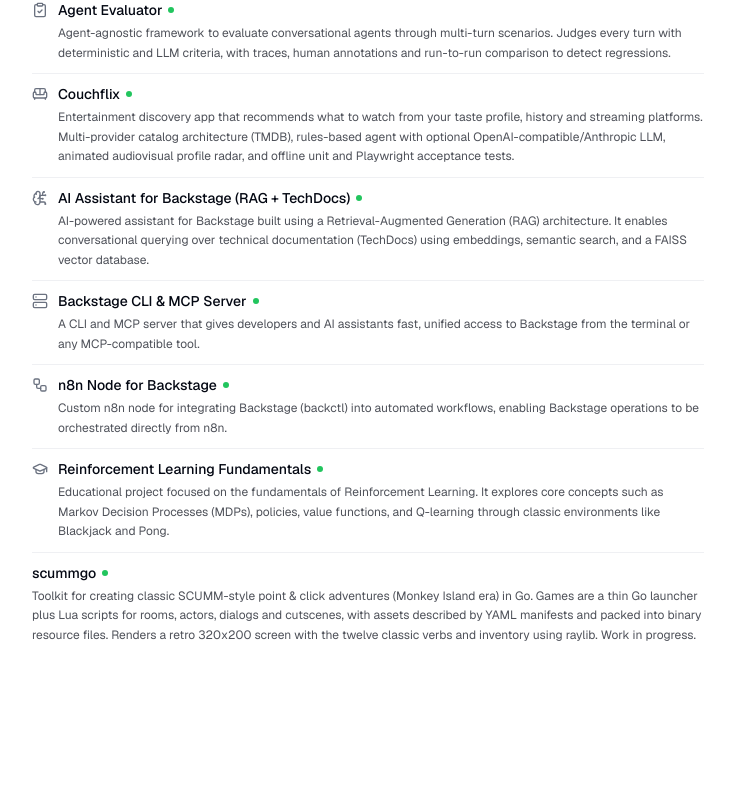
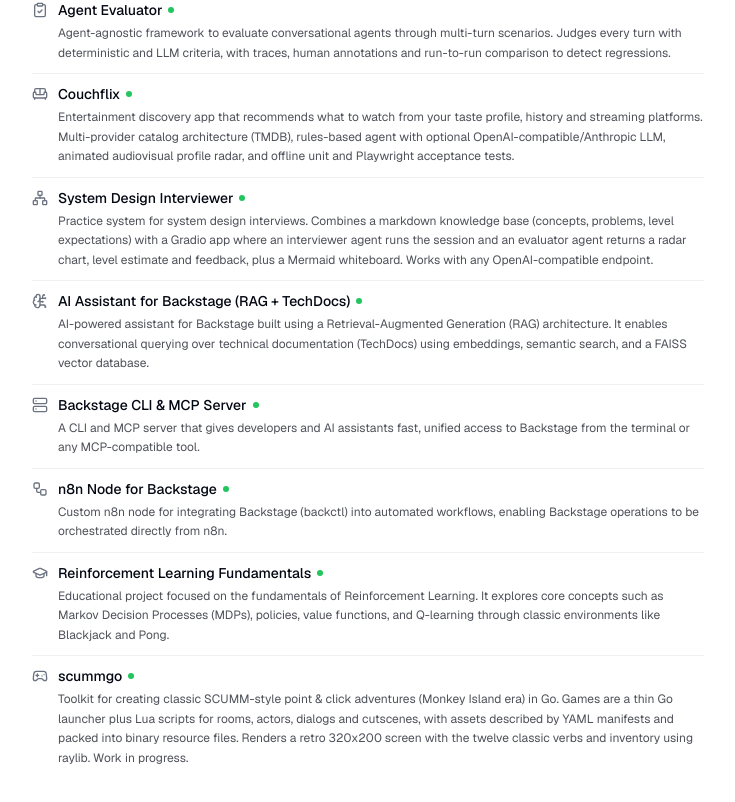
Before and after one commit to jsolana/cv, a Next.js app: page / in a window 1280 px wide. Shown: the part 2525-3327 px from the top of the page, without its empty margins (272-1007 px from the left). Before the commit the page ends 3238 px from the top, so only its background shows below. Built offline with nearby package versions, Linux system fonts and the light colour scheme.

Commit message:
add System Design Interviewer

```diff
--- a/src/app/components/projects.tsx
+++ b/src/app/components/projects.tsx
@@ -6,6 +6,7 @@ import {
   Dna,
   Gamepad2,
   GraduationCap,
+  Network,
   Package,
   Server,
   Sofa,
@@ -25,11 +26,12 @@ const PROJECT_ICONS: Record<string, LucideIcon> = {
   ".NET Observability & Event-Driven Libraries": Boxes,
   "Agent Evaluator": ClipboardCheck,
   Couchflix: Sofa,
+  "System Design Interviewer": Network,
   "AI Assistant for Backstage (RAG + TechDocs)": BrainCircuit,
   "Backstage CLI & MCP Server": Server,
   "n8n Node for Backstage": Workflow,
   "Reinforcement Learning Fundamentals": GraduationCap,
-  "Point & Click Toolkit (pctk)": Gamepad2,
+  scummgo: Gamepad2,
 };
 
 interface ProjectLinkProps {
--- a/src/data/resume-data.ts
+++ b/src/data/resume-data.ts
@@ -304,6 +304,16 @@ export const RESUME_DATA: ResumeData = {
       },
     },
     {
+      title: "System Design Interviewer",
+      techStack: ["Python", "Gradio", "LLM Agents", "Mermaid", "System Design"],
+      description:
+        "Practice system for system design interviews. Combines a markdown knowledge base (concepts, problems, level expectations) with a Gradio app where an interviewer agent runs the session and an evaluator agent returns a radar chart, level estimate and feedback, plus a Mermaid whiteboard. Works with any OpenAI-compatible endpoint.",
+      link: {
+        label: "github.com/jsolana/system-design-interviewer",
+        href: "https://github.com/jsolana/system-design-interviewer",
+      },
+    },
+    {
       title: "AI Assistant for Backstage (RAG + TechDocs)",
       techStack: [
         "Python",
```
